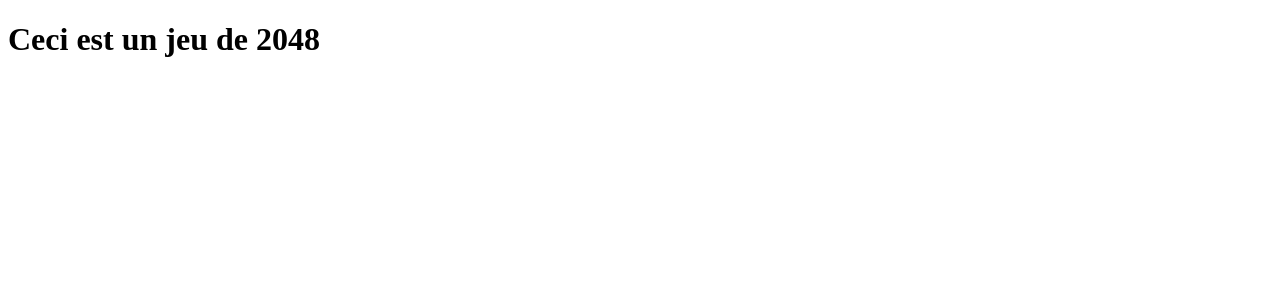
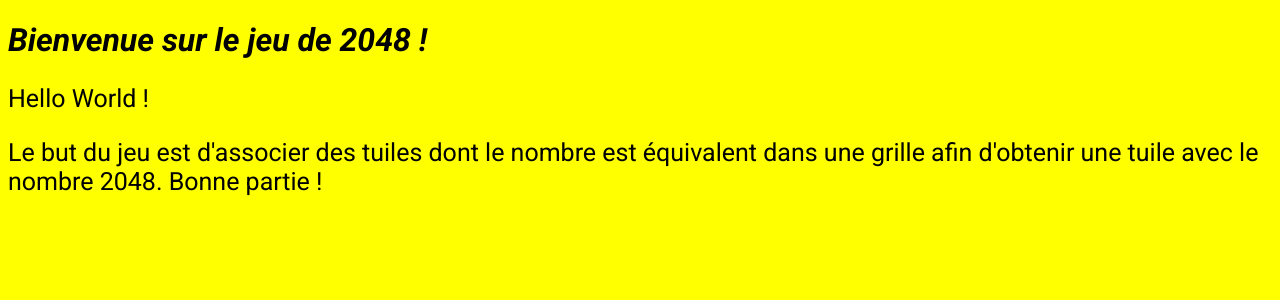
Before and after one commit to terenceithaque/2048-Svelte, a SvelteKit app: page / in a window 1280 px wide. Shown: the top 300 px of the page. Built offline with nearby package versions, Linux system fonts and the light colour scheme.

Commit message:
Ajouté une couleur de fond jaune

```diff
--- a/src/routes/+page.svelte
+++ b/src/routes/+page.svelte
@@ -1,8 +1,40 @@
 <title>Jeu de 2048</title>
 
-<h1>Ceci est un jeu de 2048</h1>
+<h1>Bienvenue sur le jeu de 2048 !</h1>
+<p>Hello World !</p>
+<p>Le but du jeu est d'associer des tuiles dont le nombre est équivalent dans une grille afin d'obtenir une tuile avec le nombre 2048. Bonne partie !</p>
 
 <style>
     /* Importer la police Roboto depuis Google Fonts*/
     @import url('https://fonts.googleapis.com/css2?family=Roboto:ital,wght@0,100;0,300;0,400;0,500;0,700;0,900;1,100;1,300;1,400;1,500;1,700;1,900&display=swap');
+
+
+    :global(body){
+        /*Attributs du corps de la page */
+        transition: 2s;
+        background-color: yellow;
+
+        animation: backGroundColorChange 4s ease-in-out forwards;
+    }
+
+
+    @keyframes backGroundColorChange{
+        /* Animation pour le changement de couleur de l'élément body */
+        0%{background-color: transparent;}
+        100%{background-color: yellow;}
+    }
+    h1{
+        /*Attributs des éléments h1*/
+        font-style: italic;
+        font-family: "Roboto";
+    }
+
+    p{
+        /*Attrbuts des éléments p*/
+        font-size: 25px;
+        font-family: "Roboto";
+    }
+
+
+
 </style>
```
